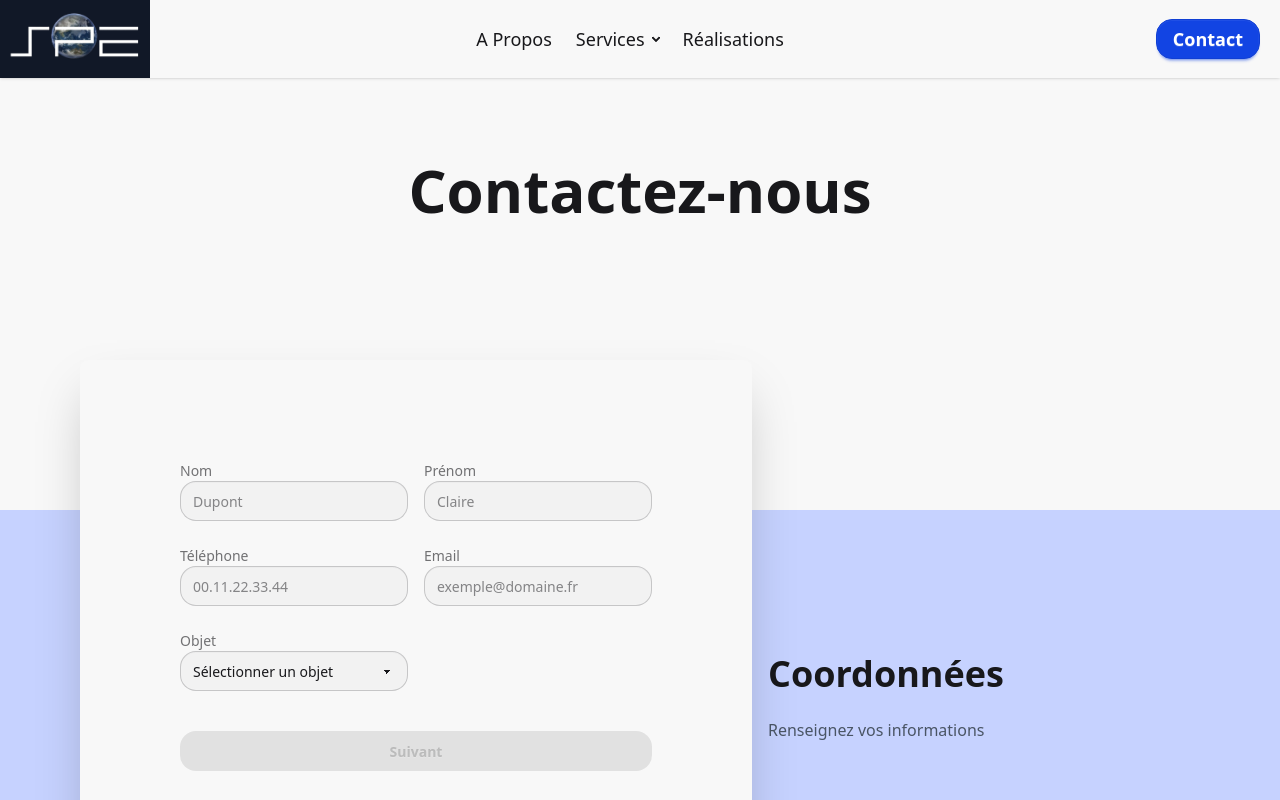
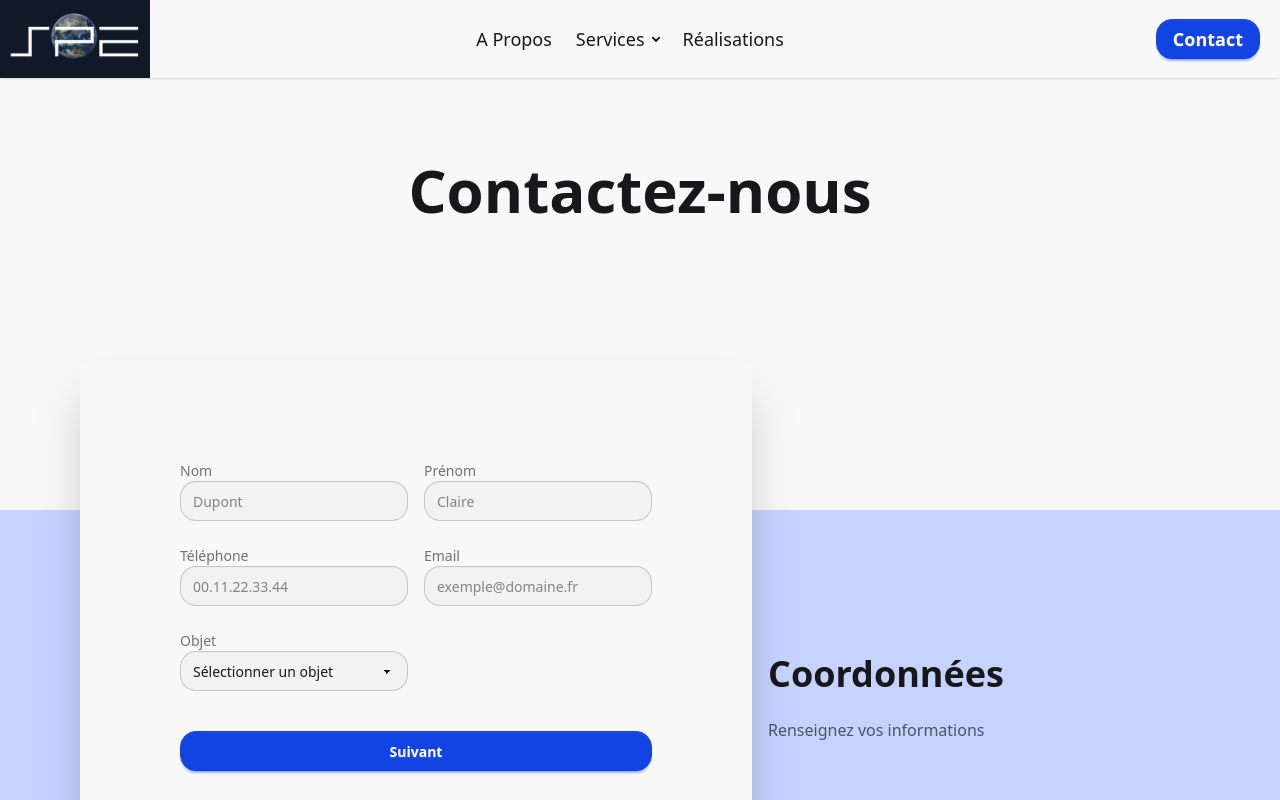
Before and after one commit to EwenLM/spedocker, a Next.js app: page /contact in a window 1280 px wide. Shown: the top 800 px of the page. Built offline with nearby package versions, Linux system fonts and the light colour scheme.

Commit message:
amélioration ux

```diff
--- a/app/component/client/FormSteps.tsx
+++ b/app/component/client/FormSteps.tsx
@@ -30,11 +30,12 @@ interface FormStepsProps {
 export default function FormSteps({ fields, steps, onSubmit }: FormStepsProps) {
   const [step, setStep] = useState<1 | 2>(1);
   const [selectedObjet, setSelectedObjet] = useState<ObjetType | "">("");
-  const [step1Data, setStep1Data] = useState<Record<string, any>>({});
+  const [formData, setFormData] = useState<Record<string, any>>({});
   const [message, setMessage] = useState<{ text: string; isError: boolean } | null>(null);
+  const [isLoading, setIsLoading] = useState(false);
 
   const handleNextStep = (data: Record<string, any>) => {
-    setStep1Data(data);
+    setFormData(data);
     setStep(2);
   };
 
@@ -43,7 +44,8 @@ export default function FormSteps({ fields, steps, onSubmit }: FormStepsProps) {
   };
 
   const handleSubmit = async (data: Record<string, any>) => {
-    const allData = { ...step1Data, ...data };
+    setIsLoading(true);
+    const allData = { ...formData, ...data };
     try {
       await onSubmit({ email: allData.email, formData: allData });
       setMessage({
@@ -55,6 +57,8 @@ export default function FormSteps({ fields, steps, onSubmit }: FormStepsProps) {
         text: "Votre message n'a pas pu être envoyé.",
         isError: true
       });
+    } finally {
+      setIsLoading(false);
     }
   };
 
@@ -73,10 +77,16 @@ export default function FormSteps({ fields, steps, onSubmit }: FormStepsProps) {
           <div className="card bg-base-100 w-full max-w-2xl shrink-0 shadow-2xl">
             <div className="card-body md:p-25 transition-all duration-700 min-h-[600px] lg:min-h-[700px]">
               {step === 1 ? (
-                <StepOneForm fields={fields} onNext={handleNextStep} setSelectedObjet={setSelectedObjet} />
+                <StepOneForm fields={fields} onNext={handleNextStep} setSelectedObjet={setSelectedObjet} formData={formData} setFormData={setFormData} />
               ) : selectedObjet ? (
-                <StepTwoForm selectedObjet={selectedObjet} onPrevious={handlePreviousStep} onSubmit={handleSubmit} />
+                <StepTwoForm
+                  selectedObjet={selectedObjet}
+                  onPrevious={handlePreviousStep}
+                  onSubmit={handleSubmit}
+                  initialData={formData}
+                />
               ) : null}
+              {isLoading && <span className="loading loading-spinner loading-xl"></span>}
               {message && (
                 <p className={`text-center mt-4 ${message.isError ? 'text-red-500' : 'text-green-500'}`}>
                   {message.text}
--- a/app/component/client/StepOneForm.tsx
+++ b/app/component/client/StepOneForm.tsx
@@ -20,10 +20,11 @@ interface StepOneFormProps {
   fields: Field[];
   onNext: (data: Record<string, any>) => void;
   setSelectedObjet: React.Dispatch<React.SetStateAction<ObjetType | "">>;
+  formData: Record<string, any>;
+  setFormData: React.Dispatch<React.SetStateAction<Record<string, any>>>;
 }
 
-export default function StepOneForm({ fields, onNext, setSelectedObjet }: StepOneFormProps) {
-  const [formData, setFormData] = useState<Record<string, any>>({});
+export default function StepOneForm({ fields, onNext, setSelectedObjet, formData, setFormData }: StepOneFormProps) {
   const [errors, setErrors] = useState<Record<string, string>>({});
 
   const handleChange = (e: ChangeEvent<HTMLInputElement | HTMLSelectElement>) => {
@@ -51,11 +52,6 @@ export default function StepOneForm({ fields, onNext, setSelectedObjet }: StepOn
     return isValid;
   };
 
-  const isFormComplete = fields.every(field => {
-    if ("options" in field) return true; // Skip validation for select fields
-    return !!formData[field.name];
-  });
-
   const handleSubmit = (e: FormEvent) => {
     e.preventDefault();
     if (validateForm()) {
@@ -77,6 +73,7 @@ export default function StepOneForm({ fields, onNext, setSelectedObjet }: StepOn
                   handleChange(e);
                   setSelectedObjet(e.target.value as ObjetType);
                 }}
+                value={formData[field.name] || ""}
                 required
               >
                 <option value="">Sélectionner un objet</option>
@@ -91,6 +88,7 @@ export default function StepOneForm({ fields, onNext, setSelectedObjet }: StepOn
                 placeholder={field.placeholder}
                 className="input w-full bg-base-200"
                 onChange={handleChange}
+                value={formData[field.name] || ""}
                 required
               />
             )}
@@ -99,7 +97,7 @@ export default function StepOneForm({ fields, onNext, setSelectedObjet }: StepOn
         ))}
       </div>
       <div className="flex flex-col gap-4 mt-8">
-        <button type="submit" className="btn btn-primary w-full" disabled={!isFormComplete}>
+        <button type="submit" className="btn btn-primary w-full">
           Suivant
         </button>
       </div>
--- a/app/component/client/StepTwoForm.tsx
+++ b/app/component/client/StepTwoForm.tsx
@@ -1,4 +1,4 @@
-import React, { useState, ChangeEvent, FormEvent } from "react";
+import React, { useState, ChangeEvent, FormEvent, useEffect } from "react";
 
 type ObjetType = "Demande de devis" | "Candidature" | "Renseignement";
 
@@ -14,6 +14,7 @@ interface StepTwoFormProps {
   selectedObjet: ObjetType;
   onPrevious: () => void;
   onSubmit: (data: Record<string, any>) => Promise<void>;
+  initialData: Record<string, any>;
 }
 
 const secondForms: Record<ObjetType, Field[]> = {
@@ -37,9 +38,13 @@ const secondForms: Record<ObjetType, Field[]> = {
   ],
 };
 
-export default function StepTwoForm({ selectedObjet, onPrevious, onSubmit }: StepTwoFormProps) {
-  const [formData, setFormData] = useState<Record<string, any>>({});
+export default function StepTwoForm({ selectedObjet, onPrevious, onSubmit, initialData }: StepTwoFormProps) {
+  const [formData, setFormData] = useState<Record<string, any>>(initialData);
   const [errors, setErrors] = useState<Record<string, string>>({});
+
+  useEffect(() => {
+    setFormData(initialData);
+  }, [initialData]);
 
   const handleChange = (e: ChangeEvent<HTMLInputElement | HTMLTextAreaElement>) => {
     const { name, value, type } = e.target;
@@ -64,7 +69,7 @@ export default function StepTwoForm({ selectedObjet, onPrevious, onSubmit }: Ste
 
     const currentFields = secondForms[selectedObjet];
 
-    currentFields.forEach(field => {
+    currentFields.forEach((field) => {
       if (field.type !== "file" && !formData[field.name]) {
         newErrors[field.name] = `${field.label} est requis`;
         isValid = false;
@@ -101,6 +106,7 @@ export default function StepTwoForm({ selectedObjet, onPrevious, onSubmit }: Ste
                         value={option}
                         className={field.type === "checkbox" ? "checkbox checkbox-primary" : "radio checked:bg-primary"}
                         onChange={handleChange}
+                        checked={Array.isArray(formData[field.name]) ? formData[field.name].includes(option) : false}
                       />
                       <span className="ml-2">{option}</span>
                     </label>
@@ -118,6 +124,7 @@ export default function StepTwoForm({ selectedObjet, onPrevious, onSubmit }: Ste
                   placeholder={field.placeholder}
                   className="textarea w-full bg-base-200"
                   onChange={handleChange}
+                  value={formData[field.name] || ""}
                 />
                 {errors[field.name] && <p className="text-red-500 text-xs mt-1">{errors[field.name]}</p>}
               </div>
@@ -142,8 +149,9 @@ export default function StepTwoForm({ selectedObjet, onPrevious, onSubmit }: Ste
                   type={field.type}
                   name={field.name}
                   placeholder={field.placeholder}
-                  className="input w-full bg-base-200 border-none focus:outline-none focus:inset-shadow-sm/10 focus:ring-0"
+                  className="input w-full bg-base-200"
                   onChange={handleChange}
+                  value={formData[field.name] || ""}
                 />
                 {errors[field.name] && <p className="text-red-500 text-xs mt-1">{errors[field.name]}</p>}
               </div>
```
